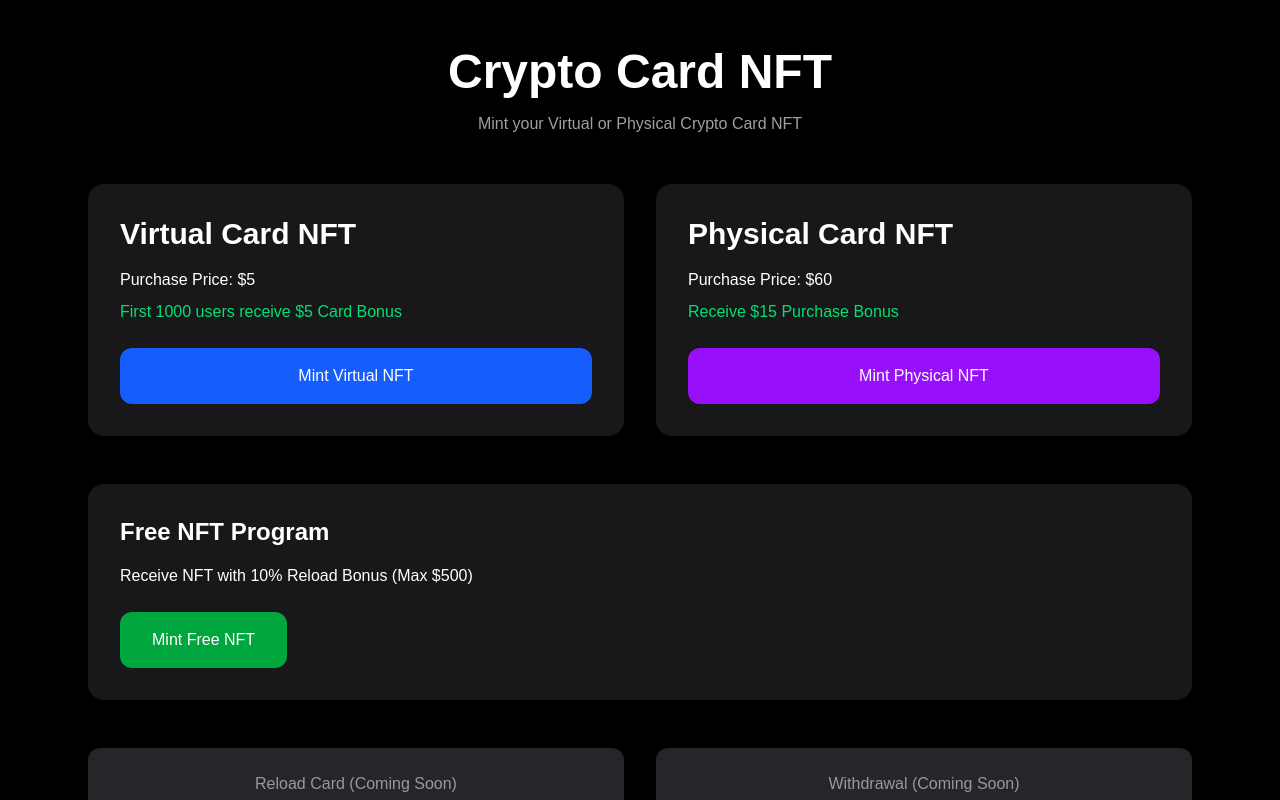
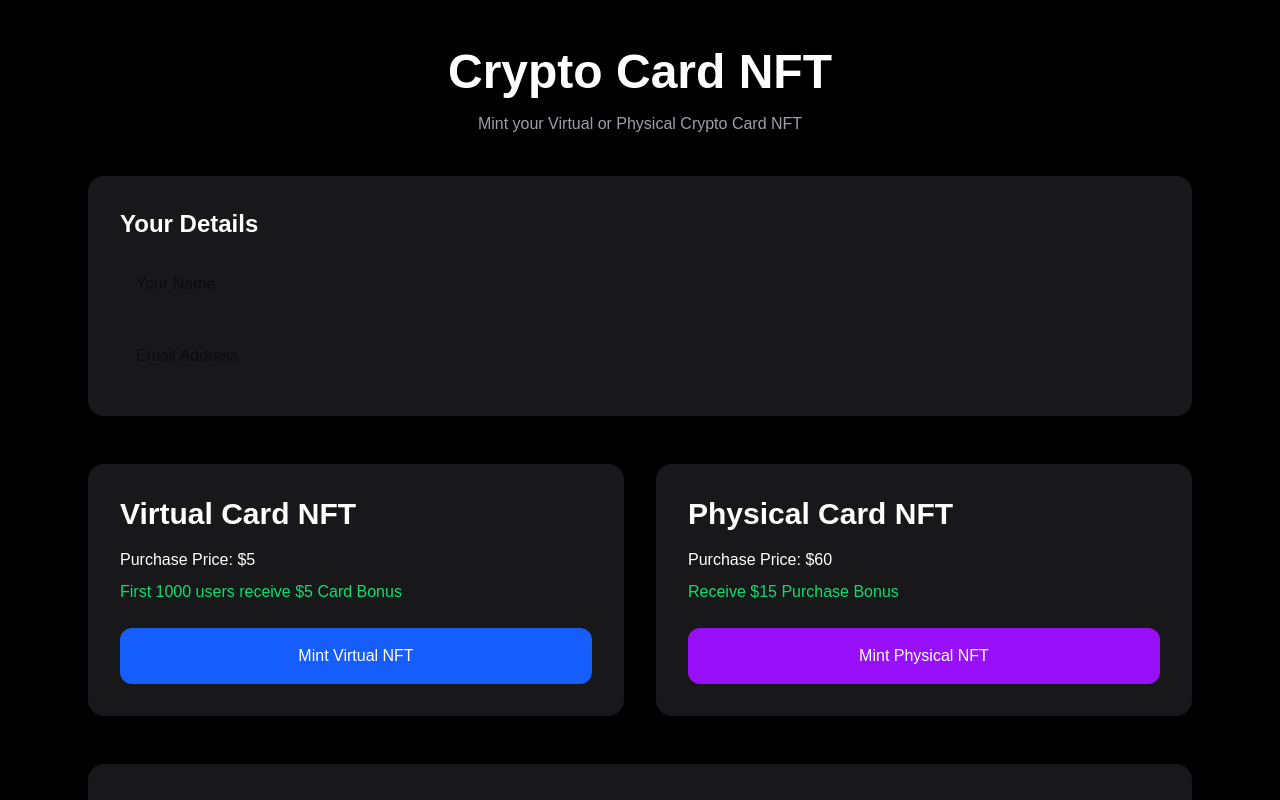
Before and after one commit to greatworld77/crypto-card-mint, a Next.js app: page / in a window 1280 px wide. Shown: the top 800 px of the page. Built offline with nearby package versions, Linux system fonts and the light colour scheme.

Commit message:
Add MongoDB form actions

```diff
--- a/app/page.tsx
+++ b/app/page.tsx
@@ -1,88 +1,109 @@
+'use client'
+
+import { useState } from 'react'
+
 export default function Home() {
+  const [name, setName] = useState('')
+  const [email, setEmail] = useState('')
+
+  async function saveMint(nftType: string) {
+    const res = await fetch('/api/mints', {
+      method: 'POST',
+      headers: { 'Content-Type': 'application/json' },
+      body: JSON.stringify({ name, email, nftType })
+    })
+
+    const data = await res.json()
+
+    if (data.success) {
+      alert(`${nftType} record saved successfully`)
+    } else {
+      alert(data.error)
+    }
+  }
+
   return (
     <main className="min-h-screen bg-black text-white">
       <div className="max-w-6xl mx-auto px-6 py-12">
-
-        <h1 className="text-5xl font-bold text-center">
-          Crypto Card NFT
-        </h1>
+        <h1 className="text-5xl font-bold text-center">Crypto Card NFT</h1>
 
         <p className="text-center mt-4 text-zinc-400">
           Mint your Virtual or Physical Crypto Card NFT
         </p>
 
+        <div className="mt-10 bg-zinc-900 rounded-2xl p-8">
+          <h2 className="text-2xl font-bold mb-4">Your Details</h2>
+
+          <input
+            className="w-full p-4 rounded-xl text-black mb-4"
+            placeholder="Your Name"
+            value={name}
+            onChange={(e) => setName(e.target.value)}
+          />
+
+          <input
+            className="w-full p-4 rounded-xl text-black"
+            placeholder="Email Address"
+            value={email}
+            onChange={(e) => setEmail(e.target.value)}
+          />
+        </div>
+
         <div className="grid md:grid-cols-2 gap-8 mt-12">
-
           <div className="bg-zinc-900 rounded-2xl p-8">
-            <h2 className="text-3xl font-bold">
-              Virtual Card NFT
-            </h2>
-
-            <p className="mt-4">
-              Purchase Price: $5
-            </p>
-
+            <h2 className="text-3xl font-bold">Virtual Card NFT</h2>
+            <p className="mt-4">Purchase Price: $5</p>
             <p className="mt-2 text-green-400">
               First 1000 users receive $5 Card Bonus
             </p>
 
-            <button className="mt-6 w-full bg-blue-600 p-4 rounded-xl">
+            <button
+              onClick={() => saveMint('Virtual Card NFT')}
+              className="mt-6 w-full bg-blue-600 p-4 rounded-xl"
+            >
               Mint Virtual NFT
             </button>
           </div>
 
           <div className="bg-zinc-900 rounded-2xl p-8">
-            <h2 className="text-3xl font-bold">
-              Physical Card NFT
-            </h2>
-
-            <p className="mt-4">
-              Purchase Price: $60
-            </p>
-
+            <h2 className="text-3xl font-bold">Physical Card NFT</h2>
+            <p className="mt-4">Purchase Price: $60</p>
             <p className="mt-2 text-green-400">
               Receive $15 Purchase Bonus
             </p>
 
-            <button className="mt-6 w-full bg-purple-600 p-4 rounded-xl">
+            <button
+              onClick={() => saveMint('Physical Card NFT')}
+              className="mt-6 w-full bg-purple-600 p-4 rounded-xl"
+            >
               Mint Physical NFT
             </button>
           </div>
-
         </div>
 
         <div className="mt-12 bg-zinc-900 p-8 rounded-2xl">
-          <h2 className="text-2xl font-bold">
-            Free NFT Program
-          </h2>
-
+          <h2 className="text-2xl font-bold">Free NFT Program</h2>
           <p className="mt-4">
             Receive NFT with 10% Reload Bonus (Max $500)
           </p>
 
-          <button className="mt-6 bg-green-600 px-8 py-4 rounded-xl">
+          <button
+            onClick={() => saveMint('Free NFT')}
+            className="mt-6 bg-green-600 px-8 py-4 rounded-xl"
+          >
             Mint Free NFT
           </button>
         </div>
 
         <div className="grid md:grid-cols-2 gap-8 mt-12">
-
-          <button
-            disabled
-            className="bg-zinc-700 p-6 rounded-xl opacity-60"
-          >
+          <button disabled className="bg-zinc-700 p-6 rounded-xl opacity-60">
             Reload Card (Coming Soon)
           </button>
 
-          <button
-            disabled
-            className="bg-zinc-700 p-6 rounded-xl opacity-60"
-          >
+          <button disabled className="bg-zinc-700 p-6 rounded-xl opacity-60">
             Withdrawal (Coming Soon)
           </button>
-
         </div>
-
       </div>
     </main>
   )
```
